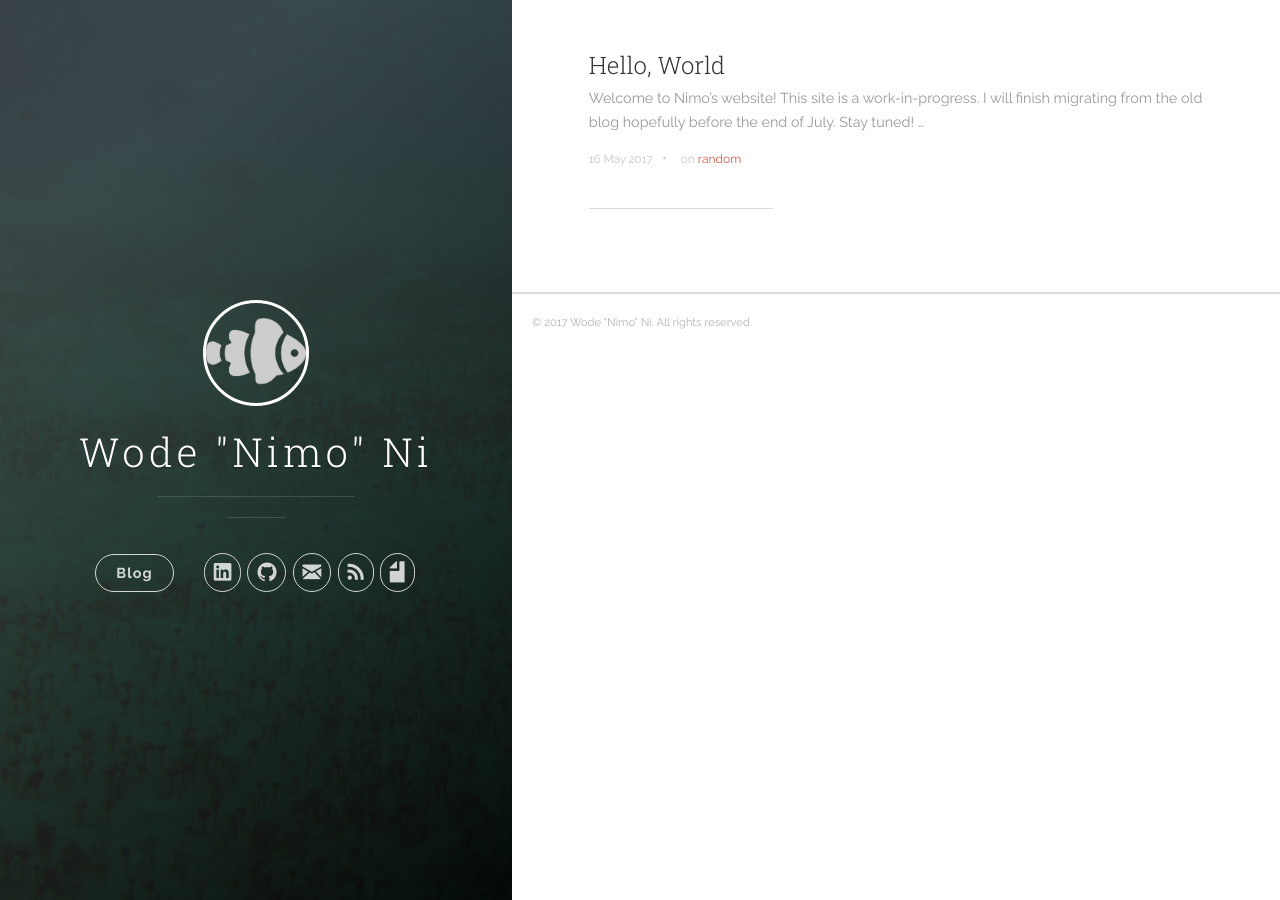
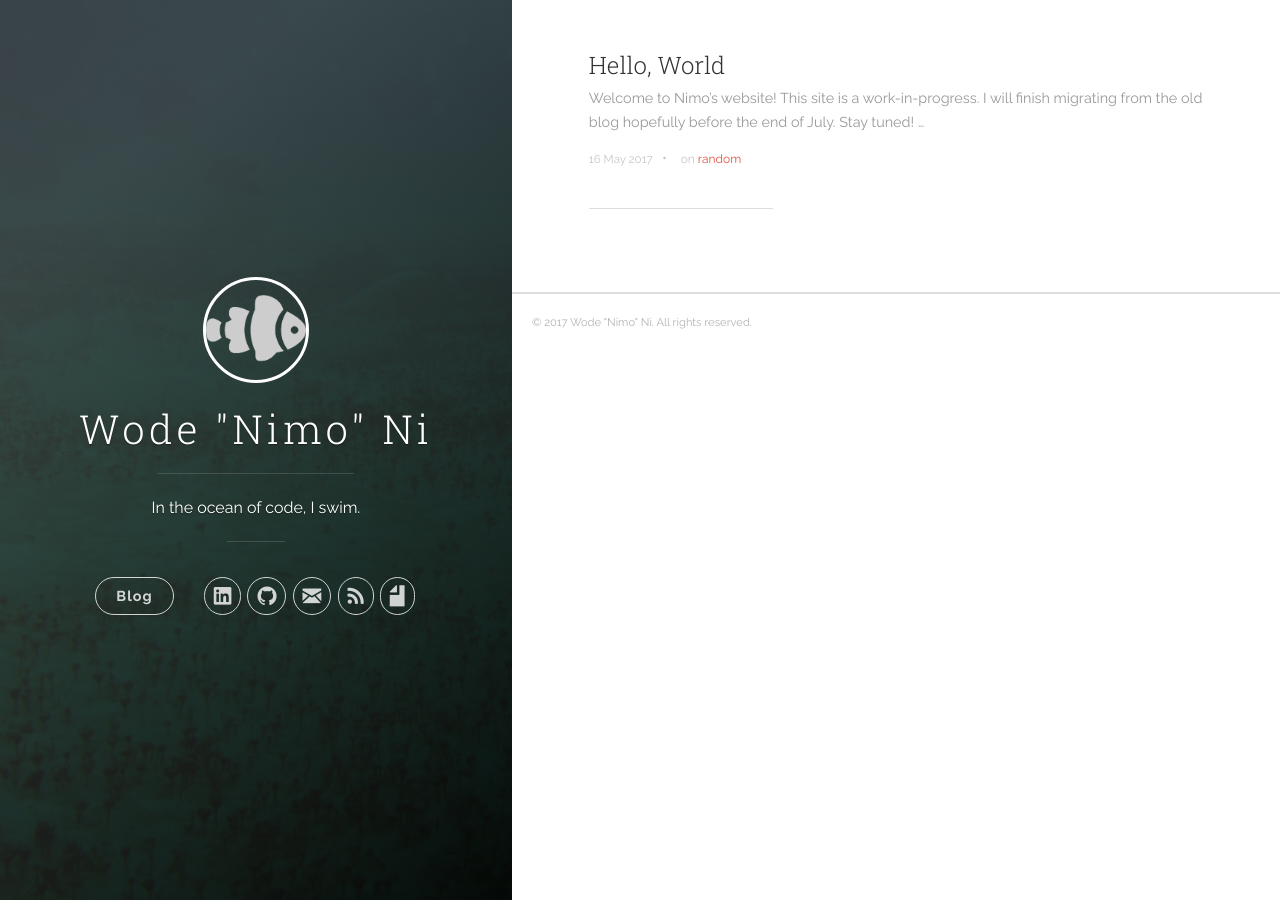
Before and after one commit to wodeni/wodeni.github.io, a Jekyll site: the page built from index.html, in a window 1280 px wide. Built offline with Jekyll 4.4.1, drawn with Linux system fonts in a browser that asks for light colours; nearby versions of some CDN libraries; the list of posts is cut into pages by our own code.

Commit message:
auto commit

```diff
--- a/_config-columbia.yml
+++ b/_config-columbia.yml
@@ -1,6 +1,6 @@
 # Site settings
 title: Wode "Nimo" Ni
-description: ''
+description: 'In the ocean of code, I swim.'
 # url: 'http://wodeni.github.io'
 # baseurl: '/'
 url: 'http://www.columbia.edu'
--- a/_config.yml
+++ b/_config.yml
@@ -1,6 +1,6 @@
 # Site settings
 title: Wode "Nimo" Ni
-description: ''
+description: 'In the ocean of code, I swim.'
 url: 'http://wodeni.github.io'
 baseurl: '/'
 # url: 'http://www.columbia.edu'
```
Also changed, not shown: 6 other files.
